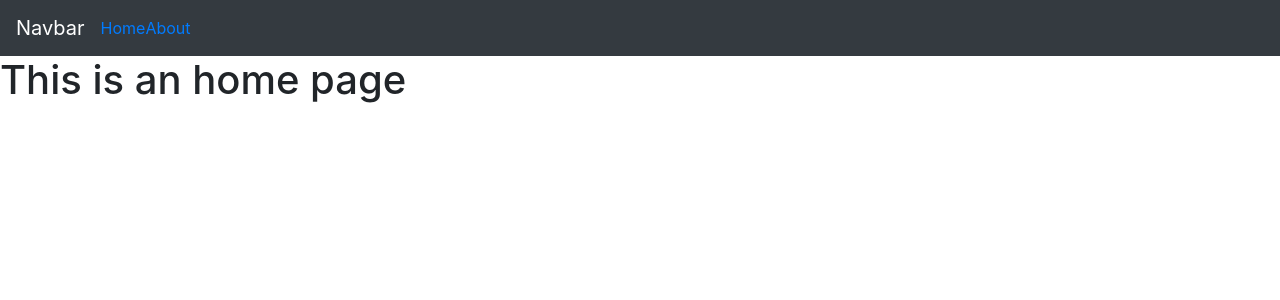
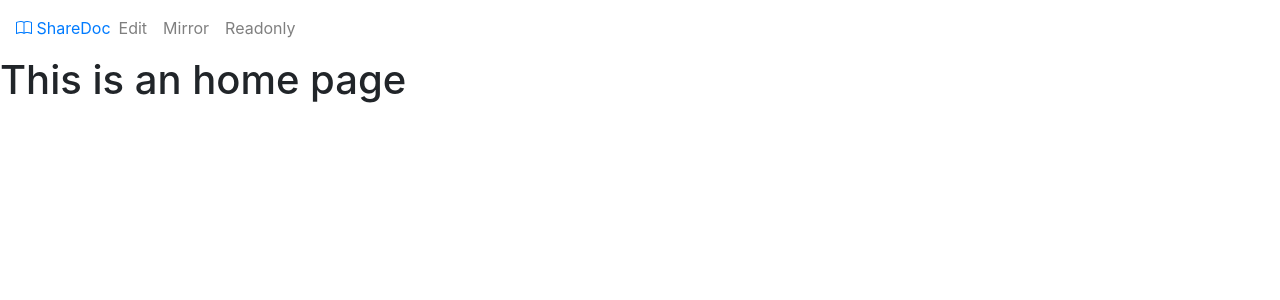
Before and after one commit to Skytim/ShareDoc, a Vue app: page /#/ in a window 1280 px wide. Shown: the top 300 px of the page. Built offline with nearby package versions, Linux system fonts and the light colour scheme.

Commit message:
Page Refacotr

```diff
--- a/package.json
+++ b/package.json
@@ -11,6 +11,7 @@
   },
   "dependencies": {
     "bootstrap": "^4.6.0",
+    "bootstrap-icons": "^1.4.0",
     "bootstrap-vue": "^2.21.2",
     "core-js": "^3.6.5",
     "highlight.js": "^10.6.0",
--- a/src/App.vue
+++ b/src/App.vue
@@ -1,30 +1,29 @@
 <template>
   <div id="app">
-    <nav class="navbar navbar-expand-md navbar-dark bg-dark">
-      <a class="navbar-brand" href="#">Navbar</a>
-      <button
-        class="navbar-toggler"
-        type="button"
-        data-toggle="collapse"
-        data-target="#navbarsExampleDefault"
-        aria-controls="navbarsExampleDefault"
-        aria-expanded="false"
-        aria-label="Toggle navigation"
-      >
-        <span class="navbar-toggler-icon"></span>
-      </button>
+    <div>
+      <b-navbar toggleable="lg">
+        <b-link> </b-link>
+        <b-link href="javascript:void(0)" to="/">
+          <b-icon icon="book"></b-icon>
+         ShareDoc
+        </b-link>
 
-      <div class="collapse navbar-collapse" id="navbarsExampleDefault">
-        <ul class="navbar-nav mr-auto">
-          <li class="nav-item active">
-            <router-link to="/">Home</router-link>
-          </li>
-          <li class="nav-item active">
-            <router-link to="/about">About</router-link>
-          </li>
-        </ul>
-      </div>
-    </nav>
+        <b-navbar-toggle target="nav-collapse"></b-navbar-toggle>
+        <b-collapse id="nav-collapse" is-nav>
+          <b-navbar-nav>
+           <b-nav-item href="javascript:void(0)" to="/">Edit</b-nav-item>
+            <b-nav-item href="javascript:void(0)" to="about"
+              >Mirror</b-nav-item
+            >
+            <b-nav-item href="javascript:void(0)" to="/">Readonly</b-nav-item>
+
+          </b-navbar-nav>
+        </b-collapse>
+      </b-navbar>
+    </div>
     <router-view />
   </div>
 </template>
+<script>
+
+</script>
--- a/src/main.js
+++ b/src/main.js
@@ -1,7 +1,7 @@
 import Vue from "vue";
 import App from "./App.vue";
 import store from "./store";
-import { BootstrapVue, IconsPlugin } from "bootstrap-vue";
+import { BootstrapVue, BootstrapVueIcons } from 'bootstrap-vue'
 
 // Import Bootstrap an BootstrapVue CSS files (order is important)
 import "bootstrap/dist/css/bootstrap.css";
@@ -12,7 +12,7 @@ Vue.config.productionTip = false;
 // Make BootstrapVue available throughout your project
 Vue.use(BootstrapVue);
 // Optionally install the BootstrapVue icon components plugin
-Vue.use(IconsPlugin);
+Vue.use(BootstrapVueIcons);
 
 new Vue({
     store,
--- a/src/views/Home.vue
+++ b/src/views/Home.vue
@@ -2,6 +2,7 @@
   <div class="home">
     <h1>This is an home page</h1>
   </div>
+
 </template>
 
 <script>
```
Also changed, not shown: 1 other file (tests, documents, lock files or other folders).
